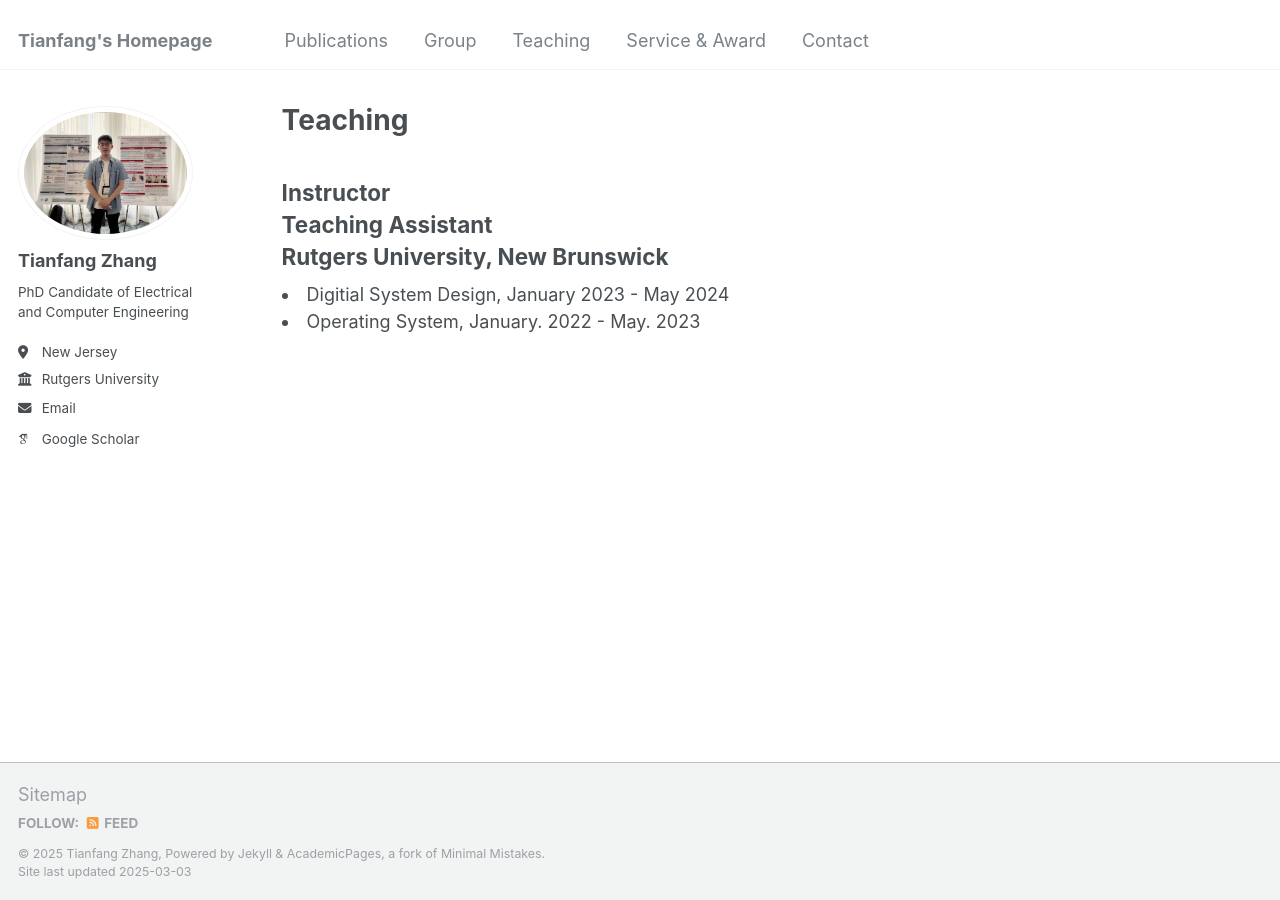
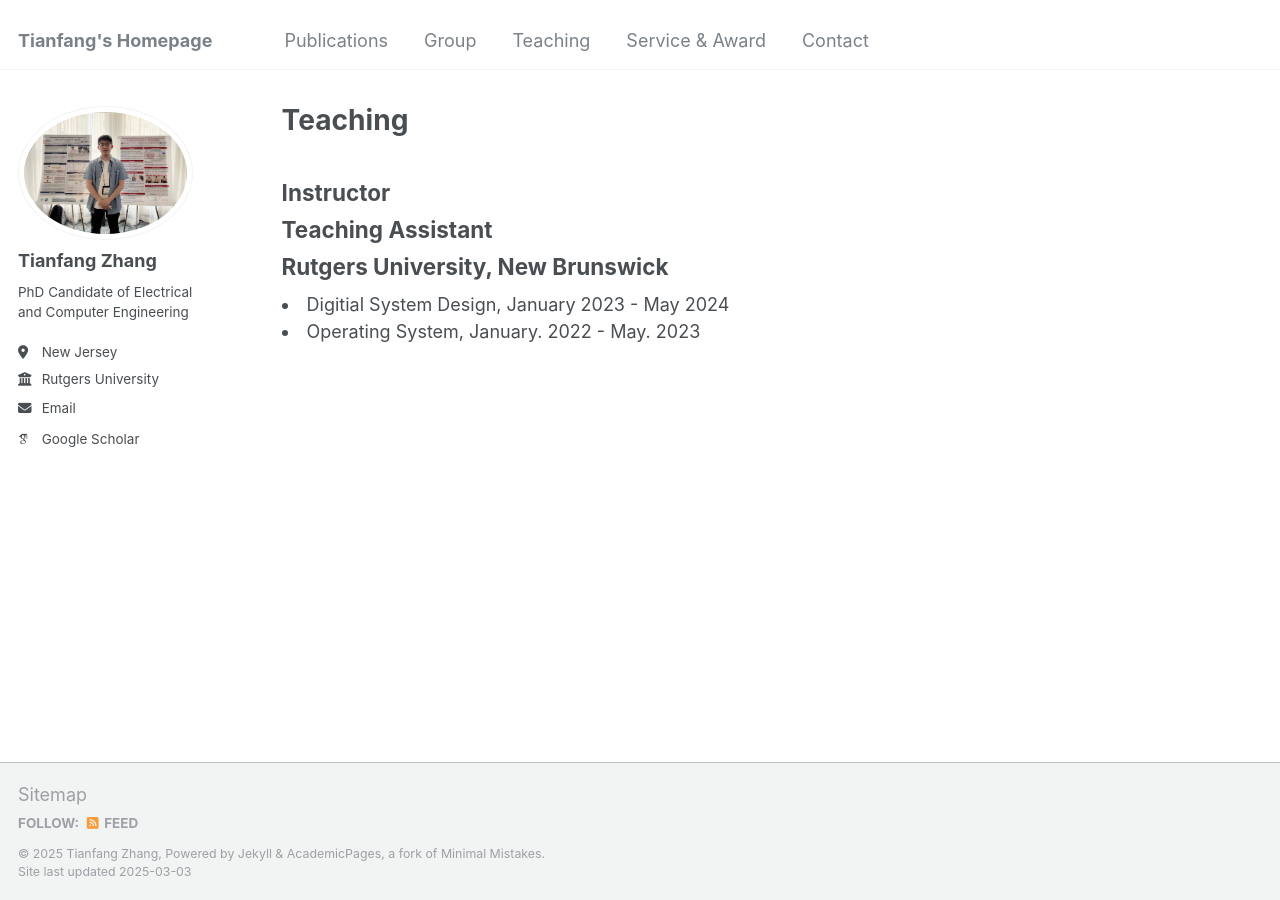
Before and after one commit to tianfang96/tianfang96.github.io, a Jekyll site: the page built from _pages/teaching.html, in a window 1280 px wide. Built offline with Jekyll 4.4.1, drawn with Linux system fonts in a browser that asks for light colours; some web fonts are replaced.

Commit message:
Update teaching.html

```diff
--- a/_pages/teaching.html
+++ b/_pages/teaching.html
@@ -4,8 +4,8 @@ title: "Teaching"
 permalink: /teaching/
 author_profile: true
 ---
-<h2 style="margin-bottom: 5px;"><strong>Instructor</strong></h2>
-<h2 style="margin-top: 5px; margin-bottom: 5px;"><strong>Teaching Assistant</strong></h2>
-<h2 style="margin-top: 5px;">Rutgers University, New Brunswick</h2>
+<h2 style="margin-bottom: 10px;"><strong>Instructor</strong></h2>
+<h2 style="margin-top: 10px; margin-bottom: 10px;"><strong>Teaching Assistant</strong></h2>
+<h2 style="margin-top: 10px;">Rutgers University, New Brunswick</h2>
 <li class="course">Digitial System Design, January 2023 - May 2024</li>
 <li class="course">Operating System, January. 2022 - May. 2023</li>
```
